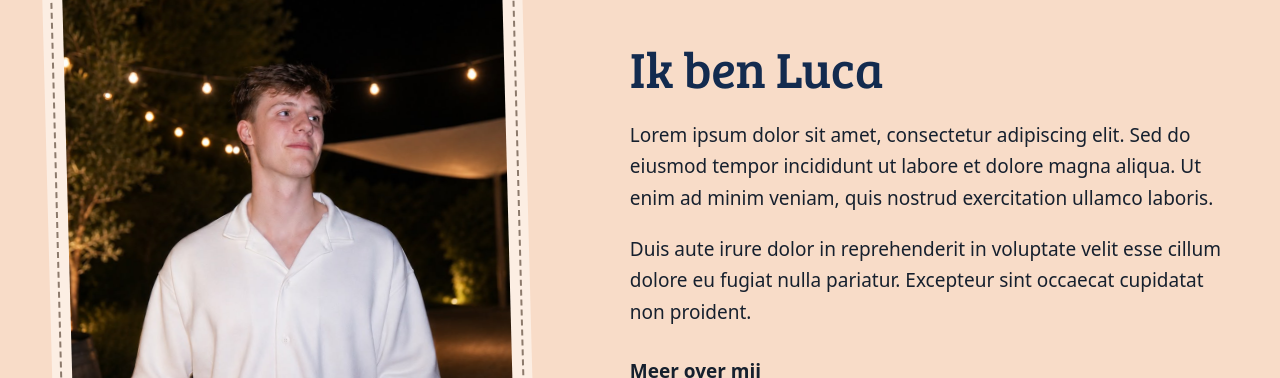
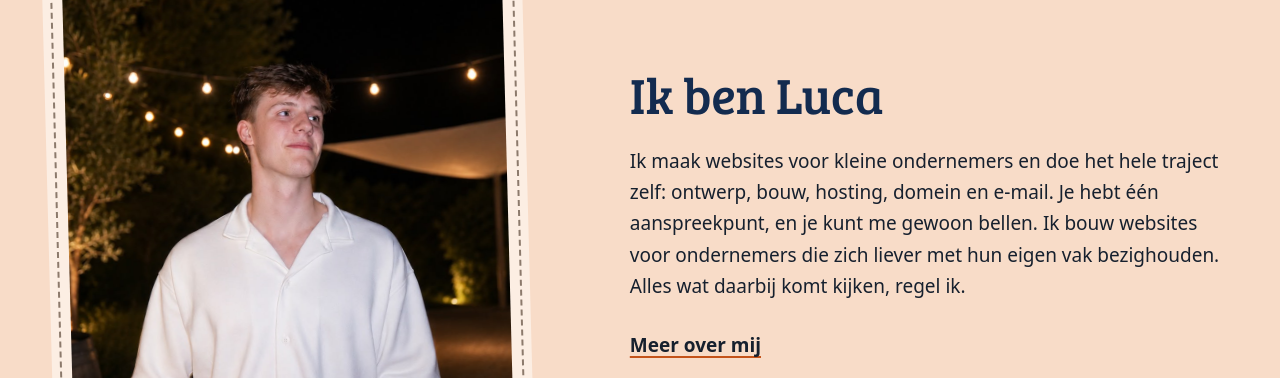
Before and after one commit to Lijcoesh/StudioLN-SiteV2, a React (Vite) app: page / in a window 1280 px wide. Shown: the part 2860-3238 px from the top of the page. Built offline with nearby package versions, Linux system fonts and the light colour scheme; no server answers; a web font is replaced by a local one.

Commit message:
Replace lorem

```diff
--- a/src/Config/about.ts
+++ b/src/Config/about.ts
@@ -1,22 +1,22 @@
 import type { AboutFact } from 'src/Definitions/AboutFact';
 
-// Over mij (opbouw "De naamband", 12-11-2026). De kop, de tussenkoppen en de drie ingevulde
-// feitjes zijn concept tot Luca akkoord geeft. Inleiding, verhaal en de plaatshouders wachten op
-// Luca's eigen tekst: geen persoonlijke feiten verzinnen. Staat als openstaand punt in de
-// launch-checklist.
+// Over mij (opbouw "De naamband", 12-11-2026). De kop, de tussenkoppen, inleiding, verhaal en
+// feitjes zijn concept tot Luca akkoord geeft; ze gebruiken alleen feiten uit PRODUCT.md. Een
+// persoonlijker verhaal en persoonlijke feitjes volgen van Luca: geen persoonlijke feiten
+// verzinnen. Staat als openstaand punt in de launch-checklist.
 
 // Twee bijzinnen, elk op een eigen regel; de harde spatie houdt "je" bij het woord erna.
 export const aboutTitle = ['Ik maak je website,', 'en ik blijf je aanspreekpunt.'];
 
 export const aboutLead =
-    'Lorem ipsum dolor sit amet, consectetur adipiscing elit. Sed do eiusmod tempor incididunt ut labore.';
+    'Ik bouw websites voor ondernemers die zich liever met hun eigen vak bezighouden. Alles wat daarbij komt kijken, regel ik.';
 
 export const aboutStoryTitle = 'Mijn verhaal';
 
 export const aboutStory = [
-    'Lorem ipsum dolor sit amet, consectetur adipiscing elit. Sed do eiusmod tempor incididunt ut labore et dolore magna aliqua. Ut enim ad minim veniam, quis nostrud exercitation ullamco laboris nisi ut aliquip ex ea commodo consequat.',
-    'Duis aute irure dolor in reprehenderit in voluptate velit esse cillum dolore eu fugiat nulla pariatur. Excepteur sint occaecat cupidatat non proident, sunt in culpa qui officia deserunt mollit anim id est laborum.',
-    'Sed ut perspiciatis unde omnis iste natus error sit voluptatem accusantium doloremque laudantium, totam rem aperiam, eaque ipsa quae ab illo inventore veritatis et quasi architecto beatae vitae dicta sunt explicabo.',
+    'Ik ben Luca, en StudioLN is mijn eenmanszaak. Ik maak websites voor kleine zelfstandigen en lokale vakmannen: mensen die hun werk goed doen en daar een goede website bij willen, zonder zelf te hoeven uitzoeken hoe dat werkt.',
+    'Daarom doe ik alles zelf. Ik ontwerp en bouw de site, zet hem op mijn eigen server, regel je domein en je e-mailadres en zorg dat het blijft werken. Je praat dus niet met een wisselend team, maar met mij, van het eerste gesprek tot het onderhoud.',
+    'Ik gebruik AI als hulpmiddel om sneller te werken en mijn tarieven laag te houden. Maar wat je site wordt, bepaal ik, samen met jou. Geen standaardtemplate met een ander logo erop. Bel of mail me gerust, dan kijken we wat bij jouw bedrijf past.',
 ];
 
 export const aboutFactsTitle = 'In het kort';
@@ -25,6 +25,6 @@ export const aboutFacts: AboutFact[] = [
     { term: 'Bedrijf', value: 'StudioLN, mijn eenmanszaak' },
     { term: 'Wie je spreekt', value: 'Ik, van het eerste gesprek tot het onderhoud' },
     { term: 'Waar je website draait', value: 'Op mijn eigen server in Amsterdam' },
-    { term: 'Nog in te vullen', value: 'Een feitje van Luca volgt', placeholder: true },
-    { term: 'Nog in te vullen', value: 'Een feitje van Luca volgt', placeholder: true },
+    { term: 'Reactietijd', value: 'Je hoort binnen één werkdag van me' },
+    { term: 'Contact', value: 'Bellen, mailen of het formulier: wat jou het fijnst is' },
 ];
--- a/src/Modules/Home/Scenes/Home/Components/HomeAbout.tsx
+++ b/src/Modules/Home/Scenes/Home/Components/HomeAbout.tsx
@@ -7,7 +7,7 @@ import PageWidth from 'src/Components/PageWidth/PageWidth';
 import PhotoPatch from 'src/Components/PhotoPatch/PhotoPatch';
 import { paths } from 'src/Config/navigation';
 
-// De tekst is nog lorem ipsum tot Luca die aanlevert. Staat als openstaand punt in de launch-checklist.
+// De tekst is concept (12-11-2026) tot Luca akkoord geeft. Staat als openstaand punt in de launch-checklist.
 const useStyles = makeStyles()(theme => ({
     root: {
         backgroundColor: peach,
@@ -55,14 +55,10 @@ export default function HomeAbout() {
                         </Typography>
                         <Box className={classes.body}>
                             <Typography>
-                                Lorem ipsum dolor sit amet, consectetur adipiscing elit. Sed do
-                                eiusmod tempor incididunt ut labore et dolore magna aliqua. Ut enim
-                                ad minim veniam, quis nostrud exercitation ullamco laboris.
-                            </Typography>
-                            <Typography>
-                                Duis aute irure dolor in reprehenderit in voluptate velit esse
-                                cillum dolore eu fugiat nulla pariatur. Excepteur sint occaecat
-                                cupidatat non proident.
+                                Ik maak websites voor kleine ondernemers en doe het hele traject
+                                zelf: ontwerp, bouw, hosting, domein en e-mail.
+                                Je hebt één aanspreekpunt, en je kunt me gewoon bellen.
+                                Ik bouw websites voor ondernemers die zich liever met hun eigen vak bezighouden. Alles wat daarbij komt kijken, regel ik.
                             </Typography>
                             <Link component={RouterLink} to={paths.about} className={classes.link}>
                                 Meer over mij
```
Also changed, not shown: .claude/conventions/launch-checklist.md.
